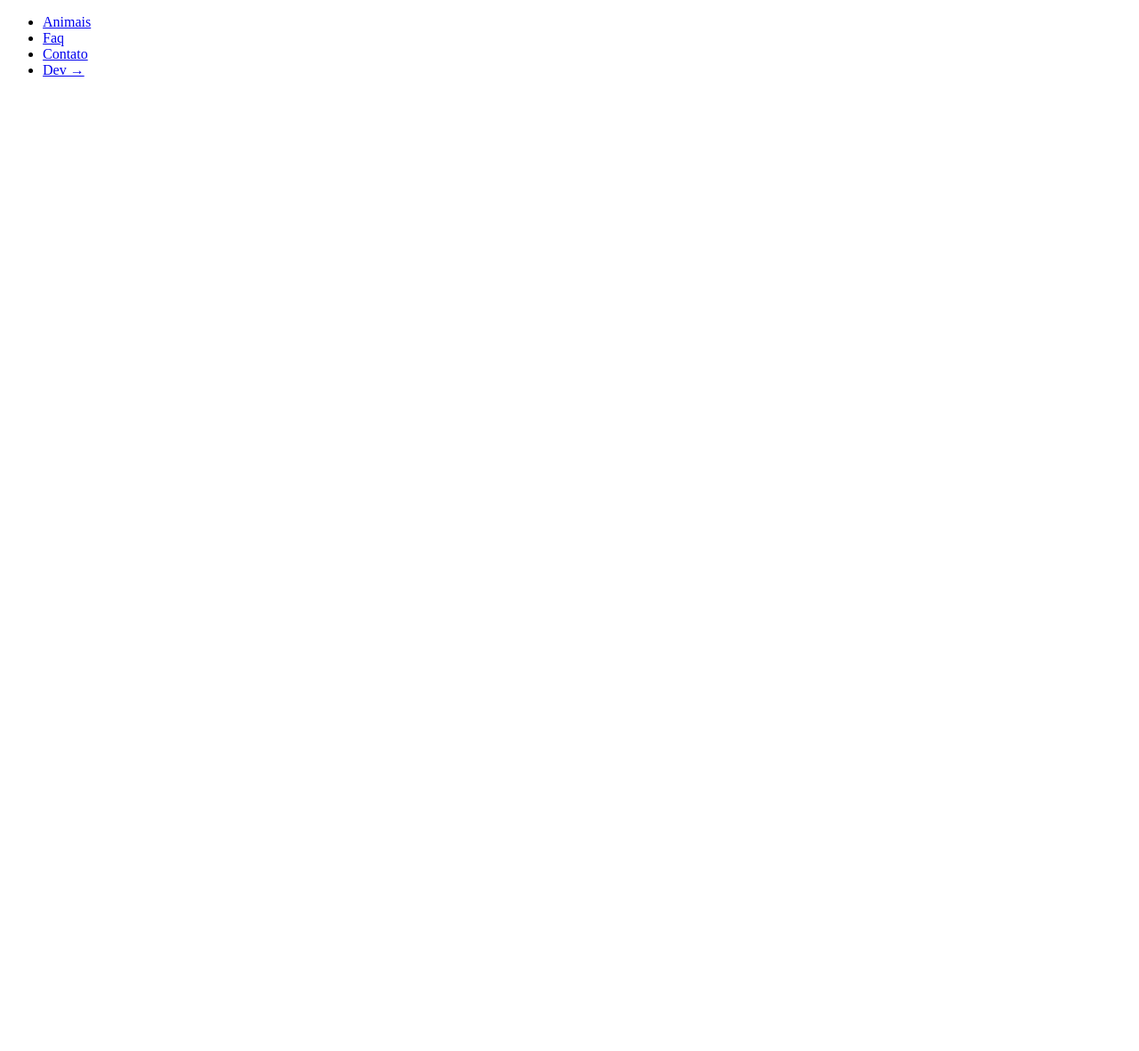
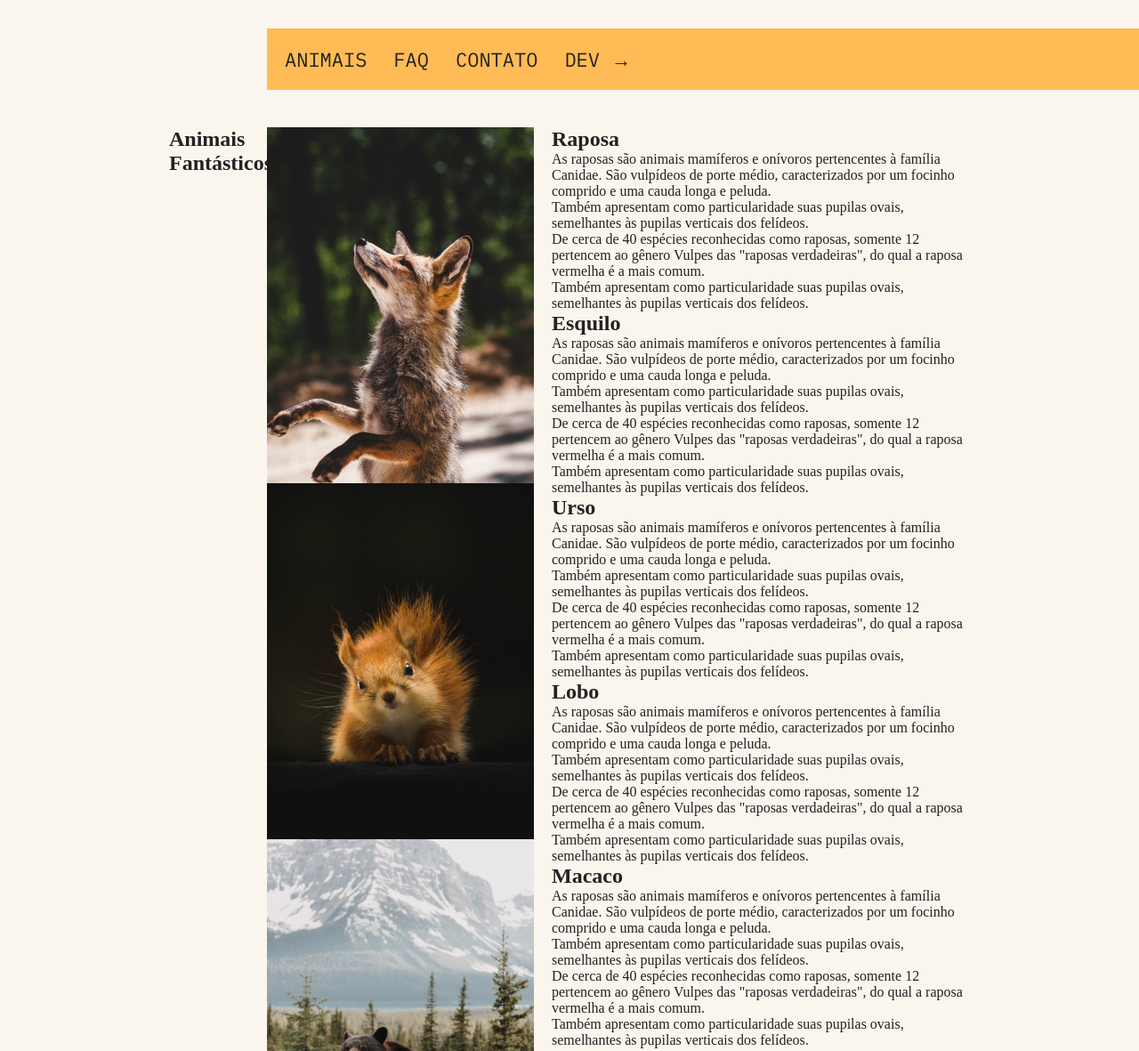
Before and after one commit to htmlcristian/lp-animais-fantasticos, a plain HTML site: page index.html in a window 1280 px wide. Shown: the top 1181 px of the page at 89% size. Before the commit the page ends 800 px from the top, so only its background shows below. Drawn offline with Linux system fonts and the light colour scheme.

Commit message:
add: adicionado as imagens do projeto, bem como a criação do grid, e estilização do menu

```diff
--- a/css/style.css
+++ b/css/style.css
@@ -0,0 +1,74 @@
+@import url('https://fonts.googleapis.com/css2?family=IBM+Plex+Mono:wght@400;500;600;700&display=swap');
+
+* {
+
+  box-sizing: border-box;
+  margin: 0;
+  padding: 0;
+
+}
+
+img {
+
+  display: block;
+  max-width: 100%;
+
+}
+
+ul {
+
+  list-style: none;
+
+}
+
+body {
+
+  background-color: #faf6ed;
+  color: #222;
+  -webkit-font-smoothing: antialiesed;
+  display: grid;
+  grid-template-columns: 1fr 120px minmax(300px, 800px) 1fr;
+
+}
+
+.menu {
+
+  grid-column: 3 / 5;
+  margin-top: 2rem;
+  margin-bottom: 2rem;
+  background-color: #FB5;
+
+}
+
+.menu ul {
+
+  display: flex;
+  flex-wrap: wrap;
+  padding: 10px;
+
+}
+
+.menu li a {
+
+  display: block;
+  font-size: 1.375rem;
+  padding: 10px;
+  margin-right: 10px;
+  color: #222;
+  text-decoration: none;
+  font-family: 'IBM Plex Mono';
+  text-transform: uppercase;
+
+}
+
+.grid-section {
+
+  grid-column: 2 / 4;
+  width: 100%;
+  padding: 10px;
+  display: grid;
+  grid-template-columns: 90px 300px 1fr;
+  gap: 20px;
+  margin-bottom: 4rem;
+
+}
--- a/index.html
+++ b/index.html
@@ -10,7 +10,7 @@
 </head>
 <body>
 
-  <nav>
+  <nav class="menu">
     <ul>
       <li><a href="#animais">Animais</a></li>
       <li><a href="#faq">Faq</a></li>
@@ -19,6 +19,112 @@
     </ul>
   </nav>
 
+  <section class="grid-section animais" id="animais">
+    <h1 class="titulo">Animais Fantásticos</h1>
+    <ul>
+      <li>
+        <img src="./img/imagem1.jpg">
+      </li>
+      <li>
+        <img src="./img/imagem2.jpg">
+      </li>
+      <li>
+        <img src="./img/imagem3.jpg">
+      </li>
+      <li>
+        <img src="./img/imagem4.jpg">
+      </li>
+      <li>
+        <img src="./img/imagem5.jpg">
+      </li>
+      <li>
+        <img src="./img/imagem6.jpg">
+      </li>
+    </ul>
+    <div class="animais-descricao">
+      <section>
+        <h2>Raposa</h2>
+        <p>As raposas são animais mamíferos e onívoros pertencentes à família Canidae. São vulpídeos de porte médio, caracterizados por um focinho comprido e uma cauda longa e peluda.</p>
+        <p>Também apresentam como particularidade suas pupilas ovais, semelhantes às pupilas verticais dos felídeos.</p>
+        <p>De cerca de 40 espécies reconhecidas como raposas, somente 12 pertencem ao gênero Vulpes das "raposas verdadeiras", do qual a raposa vermelha é a mais comum.</p>
+        <p>Também apresentam como particularidade suas pupilas ovais, semelhantes às pupilas verticais dos felídeos.</p>
+      </section>
+
+      <section>
+        <h2>Esquilo</h2>
+        <p>As raposas são animais mamíferos e onívoros pertencentes à família Canidae. São vulpídeos de porte médio, caracterizados por um focinho comprido e uma cauda longa e peluda.</p>
+        <p>Também apresentam como particularidade suas pupilas ovais, semelhantes às pupilas verticais dos felídeos.</p>
+        <p>De cerca de 40 espécies reconhecidas como raposas, somente 12 pertencem ao gênero Vulpes das "raposas verdadeiras", do qual a raposa vermelha é a mais comum.</p>
+        <p>Também apresentam como particularidade suas pupilas ovais, semelhantes às pupilas verticais dos felídeos.</p>
+      </section>
+
+      <section>
+        <h2>Urso</h2>
+        <p>As raposas são animais mamíferos e onívoros pertencentes à família Canidae. São vulpídeos de porte médio, caracterizados por um focinho comprido e uma cauda longa e peluda.</p>
+        <p>Também apresentam como particularidade suas pupilas ovais, semelhantes às pupilas verticais dos felídeos.</p>
+        <p>De cerca de 40 espécies reconhecidas como raposas, somente 12 pertencem ao gênero Vulpes das "raposas verdadeiras", do qual a raposa vermelha é a mais comum.</p>
+        <p>Também apresentam como particularidade suas pupilas ovais, semelhantes às pupilas verticais dos felídeos.</p>
+      </section>
+
+      <section>
+        <h2>Lobo</h2>
+        <p>As raposas são animais mamíferos e onívoros pertencentes à família Canidae. São vulpídeos de porte médio, caracterizados por um focinho comprido e uma cauda longa e peluda.</p>
+        <p>Também apresentam como particularidade suas pupilas ovais, semelhantes às pupilas verticais dos felídeos.</p>
+        <p>De cerca de 40 espécies reconhecidas como raposas, somente 12 pertencem ao gênero Vulpes das "raposas verdadeiras", do qual a raposa vermelha é a mais comum.</p>
+        <p>Também apresentam como particularidade suas pupilas ovais, semelhantes às pupilas verticais dos felídeos.</p>
+      </section>
+
+      <section>
+        <h2>Macaco</h2>
+        <p>As raposas são animais mamíferos e onívoros pertencentes à família Canidae. São vulpídeos de porte médio, caracterizados por um focinho comprido e uma cauda longa e peluda.</p>
+        <p>Também apresentam como particularidade suas pupilas ovais, semelhantes às pupilas verticais dos felídeos.</p>
+        <p>De cerca de 40 espécies reconhecidas como raposas, somente 12 pertencem ao gênero Vulpes das "raposas verdadeiras", do qual a raposa vermelha é a mais comum.</p>
+        <p>Também apresentam como particularidade suas pupilas ovais, semelhantes às pupilas verticais dos felídeos.</p>
+      </section>
+
+      <section>
+        <h2>Leão</h2>
+        <p>As raposas são animais mamíferos e onívoros pertencentes à família Canidae. São vulpídeos de porte médio, caracterizados por um focinho comprido e uma cauda longa e peluda.</p>
+        <p>Também apresentam como particularidade suas pupilas ovais, semelhantes às pupilas verticais dos felídeos.</p>
+        <p>De cerca de 40 espécies reconhecidas como raposas, somente 12 pertencem ao gênero Vulpes das "raposas verdadeiras", do qual a raposa vermelha é a mais comum.</p>
+        <p>Também apresentam como particularidade suas pupilas ovais, semelhantes às pupilas verticais dos felídeos.</p>
+      </section>
+
+    </div>
+
+  </section>
+
+  <section class="grid-section faq" id="faq">
+    <h1>FAQ</h1>
+    <dl>
+      <dt>Qual a idade dos animais?</dt>
+      <dd>As raposas são animais mamíferos e onívoros pertencentes à família Canidae. São vulpídeos de porte médio, caracterizados por um focinho comprido e uma cauda longa e peluda.</dd>
+      <dt>Eles são fantásticos?</dt>
+      <dd>Também apresentam como particularidade suas pupilas ovais, semelhantes às pupilas verticais dos felídeos.</dd>
+      <dt>Qual a diferença?</dt>
+      <dd>As raposas são animais mamíferos e onívoros pertencentes à família Canidae. São vulpídeos de porte médio, caracterizados por um focinho comprido e uma cauda longa e peluda.</dd>
+      <dt>Como proteger?</dt>
+      <dd>Também apresentam como particularidade suas pupilas ovais, semelhantes às pupilas verticais dos felídeos.</dd>
+    </dl>
+  </section>
+
+  <section class="grid-section contato" id="contato">
+      <h1>Contato</h1>
+      <div class="mapa">
+        <img src="./img/mapa.png">
+      </div>
+      <ul class="dados">
+        <li>juancristian10@gmail.com</li>
+        <li>+55 (24) 9999-9999</li>
+        <li>Centro, nº 234</li>
+        <li>Volta Redonda - RJ</li>
+      </ul>
+  </section>
+
+  <footer class="copy">
+    <p>Todos os direitos reservados.</p>
+  </footer>
+
   <script src="script.js"></script>
 </body>
 </html>
```
